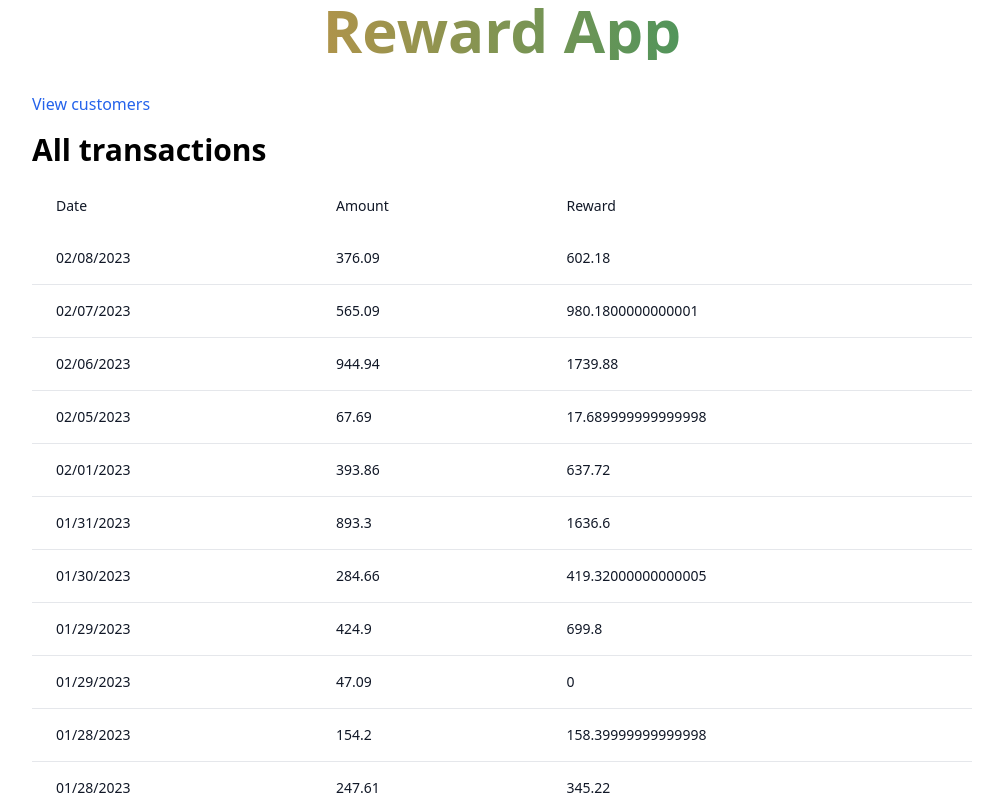
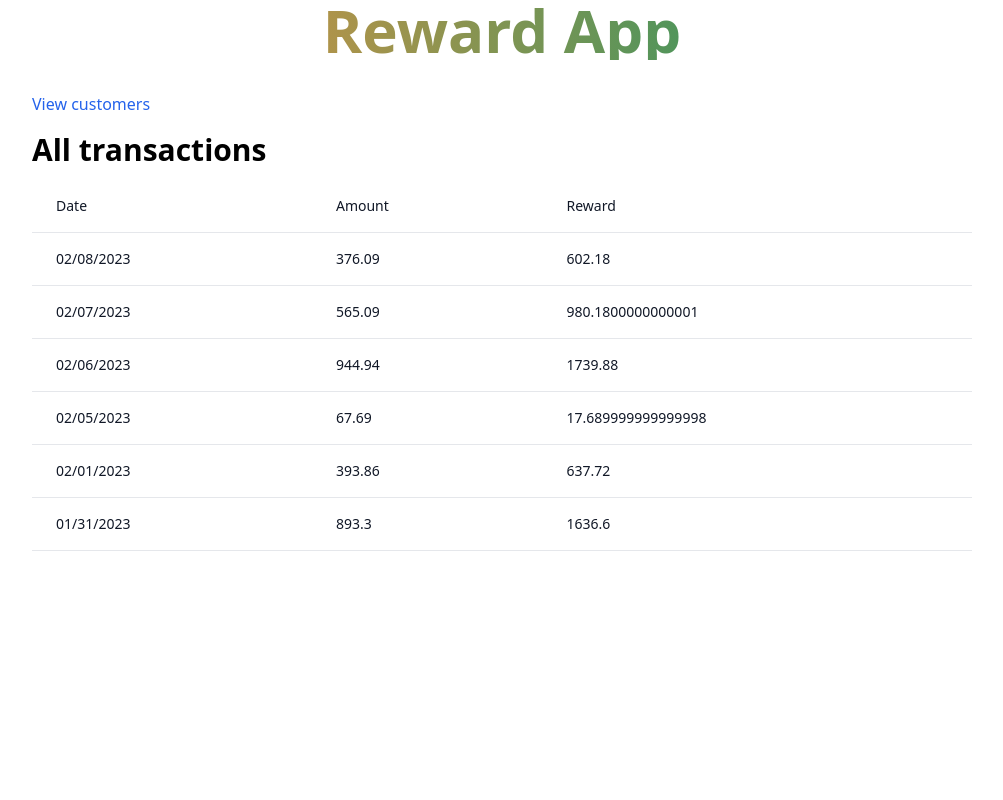
Before and after one commit to mahuzedada/react-app-reward, a React (Create React App) app: page /transactions in a window 1280 px wide. Shown: the top 800 px of the page, without its empty margins (138-1141 px from the left). Built offline with nearby package versions, Linux system fonts and the light colour scheme.

Commit message:
added fixed header for transaction table

```diff
--- a/src/Components/Transactions/TransactionsTable.jsx
+++ b/src/Components/Transactions/TransactionsTable.jsx
@@ -2,8 +2,9 @@ import computeRewards from '../../helpers/computeRewards';
 
 export default function TransactionsTable({ transactions }) {
   return (
+    <div className="table-wrp block max-h-96 relative raised overflow-y-auto">
       <table className="min-w-full table-auto">
-      <thead>
+        <thead className="bg-white border-b sticky top-0">
           <tr>
             <th className="text-sm font-medium text-gray-900 px-6 py-4 text-left">
               Date
@@ -16,7 +17,7 @@ export default function TransactionsTable({ transactions }) {
             </th>
           </tr>
         </thead>
-      <tbody>
+        <tbody className="h-96 overflow-y-auto">
           {transactions.map((transaction) => (
             <tr key={Math.random()} className="border-b">
               <td className="px-6 py-4 whitespace-nowrap text-sm font-medium text-gray-900">
@@ -32,5 +33,6 @@ export default function TransactionsTable({ transactions }) {
           ))}
         </tbody>
       </table>
+    </div>
   );
 }
--- a/tailwind.config.js
+++ b/tailwind.config.js
@@ -6,6 +6,7 @@ module.exports = {
   theme: {
     extend: {},
     colors: {
+      white: '#ffffff',
       primary: '#008037',
       secondary: '#f49137',
       blue: colors.blue,
```
Also changed, not shown: 1 other file (tests, documents, lock files or other folders). Lines whose indentation alone changed are shown as unchanged.
